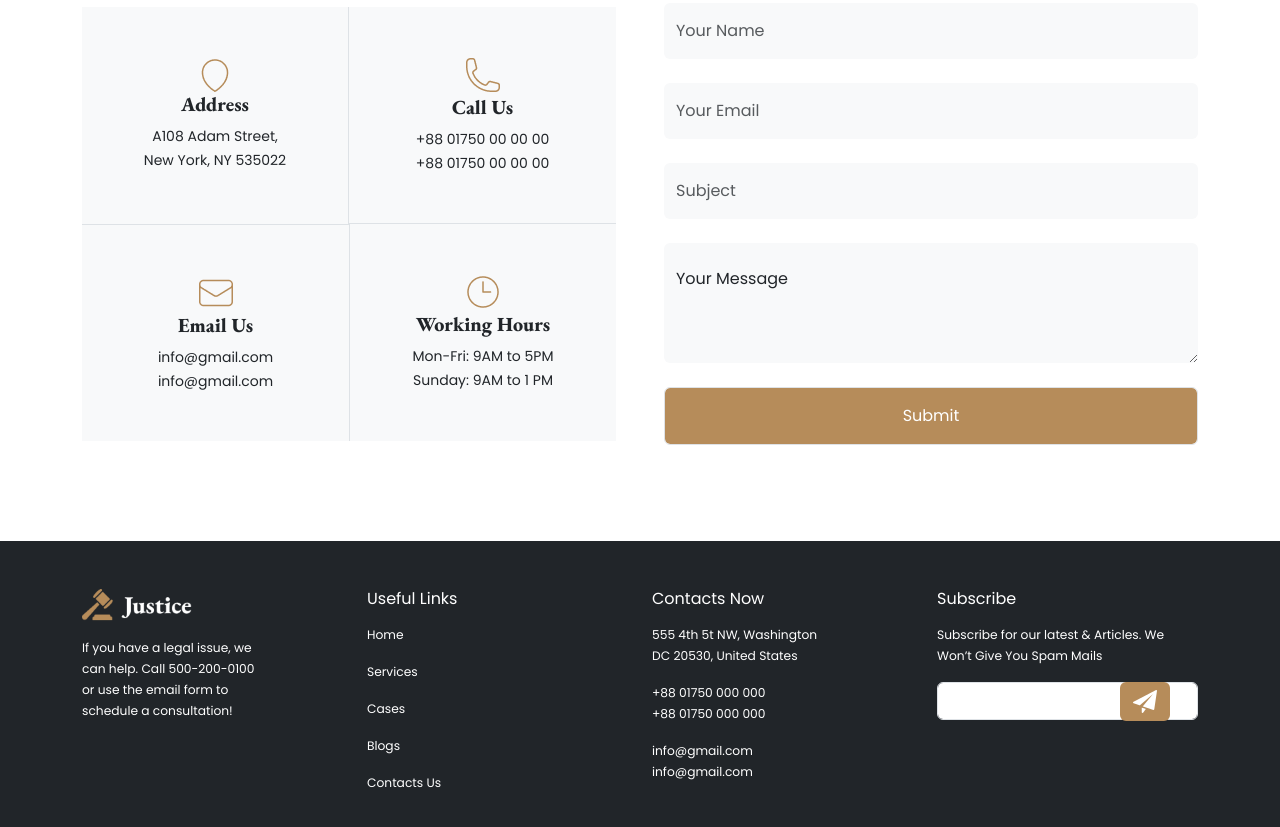
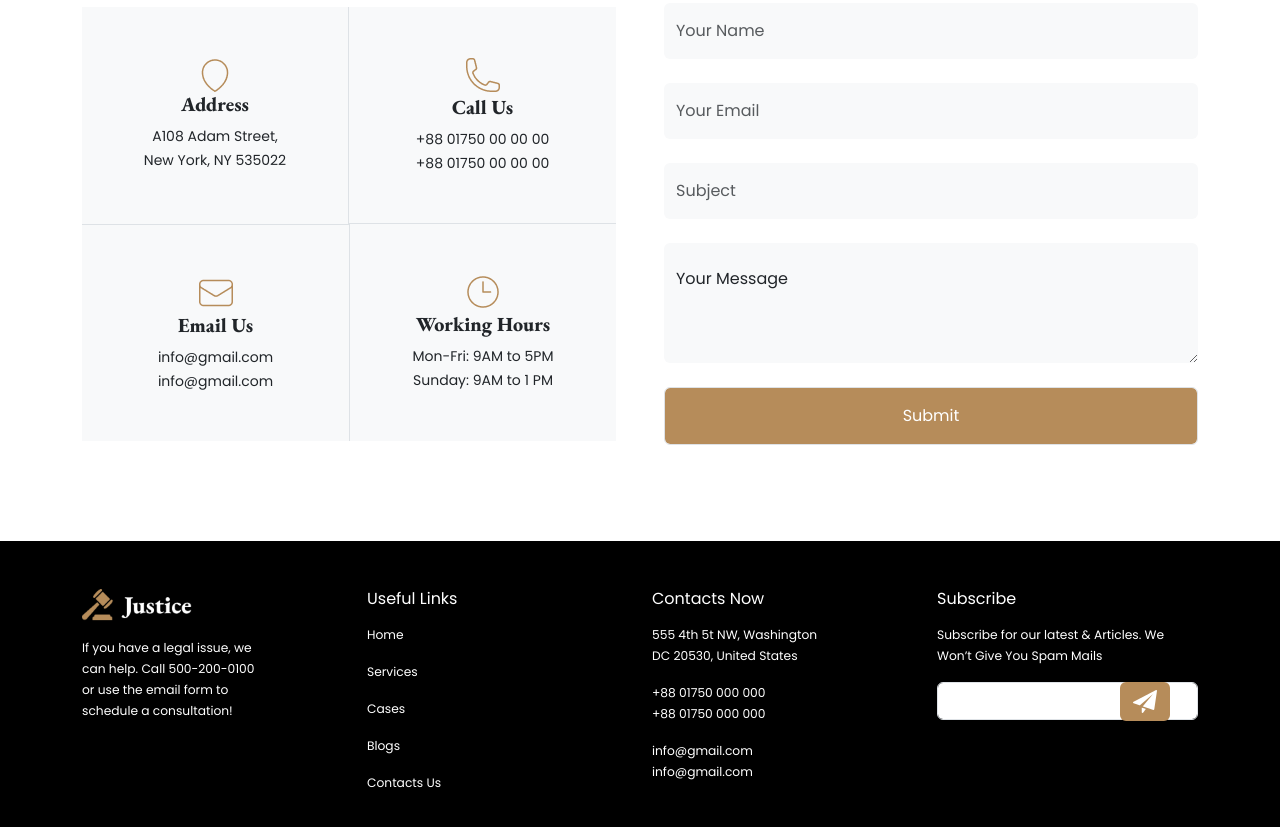
Before and after one commit to Arpitadey88/test-repo, a plain HTML site: page index.html in a window 1280 px wide. Shown: the part 3301-4128 px from the top of the page. Drawn offline with nearby package versions, Linux system fonts and the light colour scheme.

Commit message:
changed footer bg

```diff
--- a/index.html
+++ b/index.html
@@ -474,7 +474,7 @@
         </section>
     </main>
     <!-- footer area -->
-    <footer class="bg-dark mt-5 p-5">
+    <footer class="bg-black mt-5 p-5">
         <div class="container text-white">
             <div class="row row-cols-2 row-cols-md-4 footer-text">
                 <div class="col">
```
